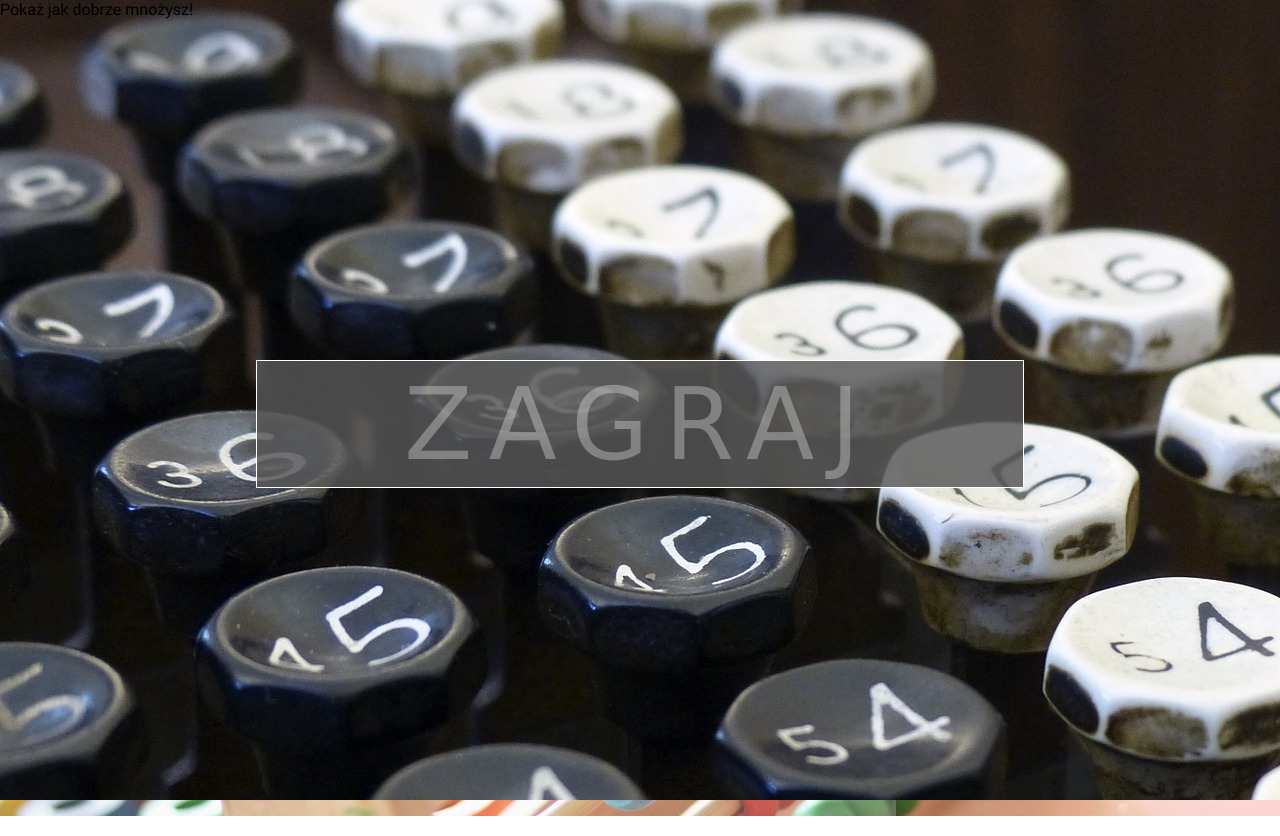
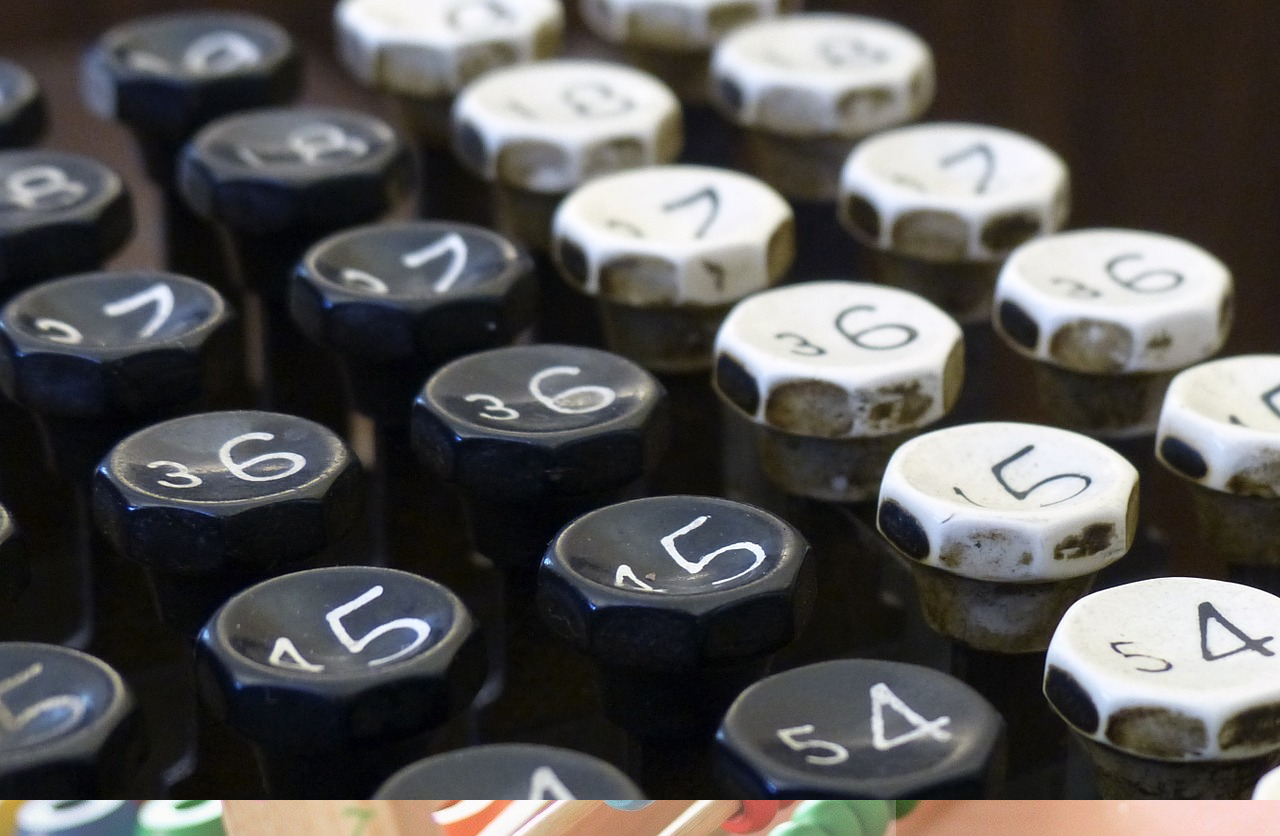
Before and after one commit to JakubSzydlowski/MathApp, a plain HTML site: page index.html in a window 1280 px wide. Drawn offline with Linux system fonts and the light colour scheme.

Commit message:
usunięcie diva z .cover

```diff
--- a/index.html
+++ b/index.html
@@ -13,12 +13,11 @@
 </head>
 
 <body>
-    <div class="cover">
-        <div class="pokaz">Pokaż jak dobrze mnożysz!</div>
-        <div class="central">
-            <div class="shadow"></div>
-            <button>ZAGRAJ</button>
-        </div>
+    <div class="cover"></div>
+    <div class="central">
+        <div class="shadow"></div>
+        <button>ZAGRAJ</button>
+    </div>
     </div>
     <section class="head">
         <h1>
```
